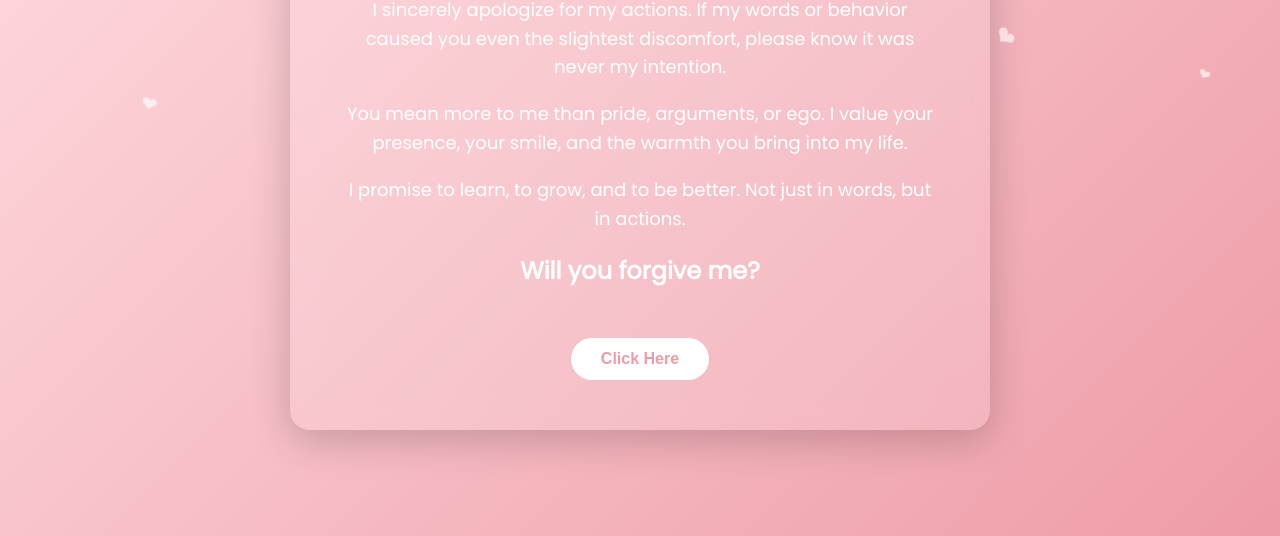
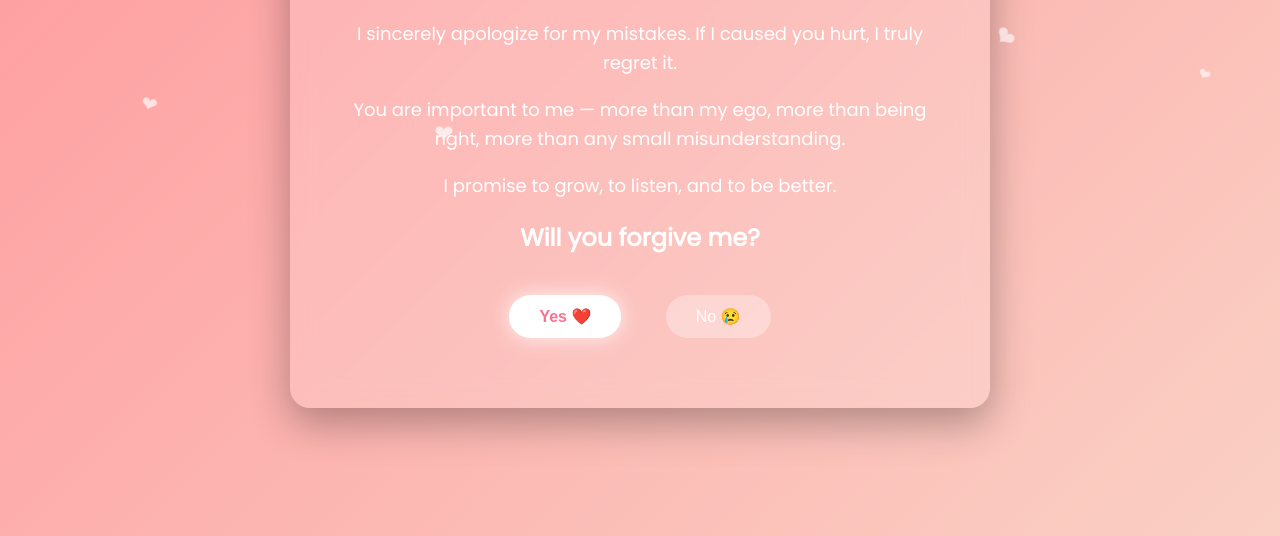
Before and after one commit to kaushalshrivastava24514-sketch/apology, a plain HTML site: page index.html in a window 1280 px wide. Shown: the part 264-800 px from the top of the page. Drawn offline with nearby package versions, Linux system fonts and the light colour scheme.

Commit message:
Update apology message and styling in index.html

```diff
--- a/index.html
+++ b/index.html
@@ -3,14 +3,14 @@
 <head>
 <meta charset="UTF-8">
 <meta name="viewport" content="width=device-width, initial-scale=1.0">
-<title>An Apology</title>
+<title>For Miss Anushka</title>
 <link href="https://fonts.googleapis.com/css2?family=Playfair+Display:wght@600&family=Poppins:wght@300;400&display=swap" rel="stylesheet">
 
 <style>
 body {
     margin: 0;
     padding: 0;
-    background: linear-gradient(135deg, #ffdde1, #ee9ca7);
+    background: linear-gradient(135deg, #ff9a9e, #fad0c4);
     font-family: 'Poppins', sans-serif;
     display: flex;
     justify-content: center;
@@ -18,22 +18,22 @@ body {
     height: 100vh;
     text-align: center;
     overflow: hidden;
+    color: white;
 }
 
 .container {
-    background: rgba(255, 255, 255, 0.15);
-    backdrop-filter: blur(15px);
+    animation: fadeIn 2s ease forwards;
+    background: rgba(255,255,255,0.15);
+    backdrop-filter: blur(12px);
     padding: 50px;
     border-radius: 20px;
-    box-shadow: 0 10px 40px rgba(0,0,0,0.2);
+    box-shadow: 0 15px 40px rgba(0,0,0,0.3);
     max-width: 600px;
-    color: white;
 }
 
 h1 {
     font-family: 'Playfair Display', serif;
-    font-size: 42px;
-    margin-bottom: 20px;
+    font-size: 40px;
 }
 
 p {
@@ -42,21 +42,35 @@ p {
 }
 
 button {
-    margin-top: 30px;
+    margin: 20px;
     padding: 12px 30px;
     border: none;
     border-radius: 30px;
     font-size: 16px;
     cursor: pointer;
-    background: white;
-    color: #ee9ca7;
-    font-weight: bold;
     transition: 0.3s;
 }
 
-button:hover {
-    transform: scale(1.1);
-    background: #fff0f3;
+#yesBtn {
+    background: white;
+    color: #ff6f91;
+    font-weight: bold;
+    box-shadow: 0 0 20px rgba(255,255,255,0.8);
+}
+
+#yesBtn:hover {
+    transform: scale(1.15);
+}
+
+#noBtn {
+    background: rgba(255,255,255,0.3);
+    color: white;
+    position: relative;
+}
+
+@keyframes fadeIn {
+    from { opacity: 0; transform: translateY(30px); }
+    to { opacity: 1; transform: translateY(0); }
 }
 
 .heart {
@@ -74,36 +88,47 @@ button:hover {
 
 <body>
 
+<audio autoplay loop>
+    <source src="https://www.bensound.com/bensound-music/bensound-romantic.mp3" type="audio/mp3">
+</audio>
+
 <div class="container">
     <h1>Dear Miss Anushka,</h1>
+
     <p>
-        I sincerely apologize for my actions.
-        If my words or behavior caused you even the slightest discomfort,
-        please know it was never my intention.
+        I sincerely apologize for my mistakes.
+        If I caused you hurt, I truly regret it.
     </p>
 
     <p>
-        You mean more to me than pride, arguments, or ego.
-        I value your presence, your smile, and the warmth you bring into my life.
+        You are important to me — more than my ego, more than being right,
+        more than any small misunderstanding.
     </p>
 
     <p>
-        I promise to learn, to grow, and to be better.
-        Not just in words, but in actions.
+        I promise to grow, to listen, and to be better.
     </p>
 
     <h2>Will you forgive me?</h2>
 
-    <button onclick="forgive()">Click Here</button>
+    <button id="yesBtn" onclick="forgive()">Yes ❤️</button>
+    <button id="noBtn" onmouseover="moveButton()">No 😢</button>
 </div>
 
 <script>
 function forgive() {
-    alert("Thank you for giving me another chance ❤️");
+    document.body.innerHTML = "<h1 style='color:white;'>Thank you for forgiving me ❤️<br>You mean everything to me.</h1>";
+}
+
+function moveButton() {
+    const button = document.getElementById("noBtn");
+    button.style.position = "absolute";
+    button.style.left = Math.random() * 80 + "vw";
+    button.style.top = Math.random() * 80 + "vh";
 }
 
 // Floating hearts
-for(let i = 0; i < 20; i++) {
+for(let i = 0; i < 25; i++) {
     let heart = document.createElement("div");
     heart.className = "heart";
     heart.innerHTML = "❤";
```
